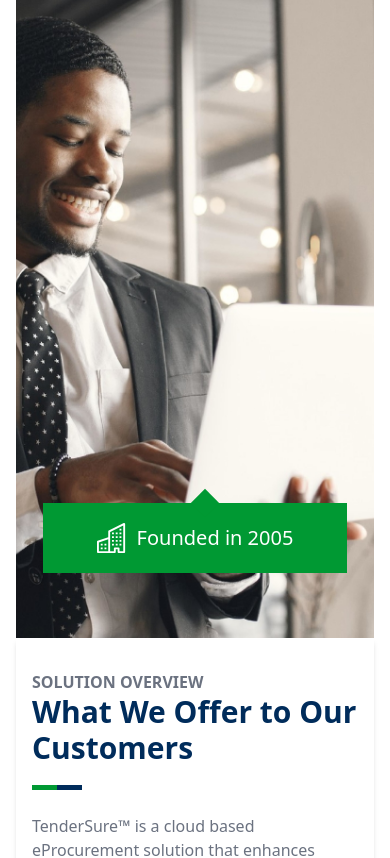
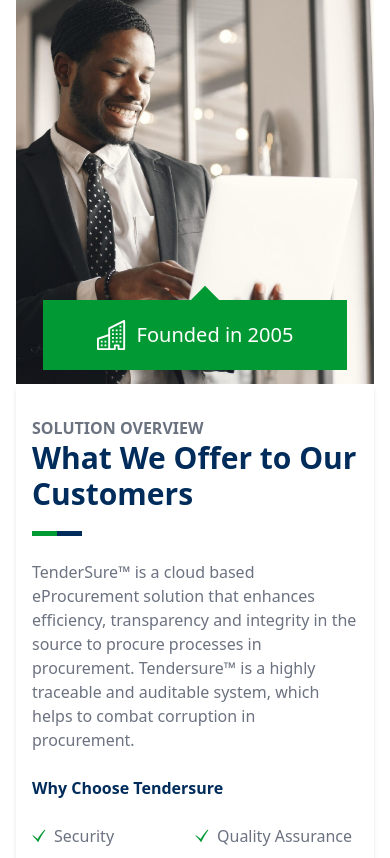
Before and after one commit to Tonyligogo/tendersure, a React (Vite) app: page / in a window 390 px wide. Shown: the part 3011-3869 px from the top of the page. Built offline with nearby package versions, Linux system fonts and the light colour scheme.

Commit message:
More changes

```diff
--- a/src/index.css
+++ b/src/index.css
@@ -187,7 +187,6 @@
 .founded-bg{
   background-image: url('../src/assets/man-holding-laptop.png');
   background-size: cover;
-  height: 80vh;
   background-position: center;
   position: relative;
 }
--- a/src/pages/Home.jsx
+++ b/src/pages/Home.jsx
@@ -152,7 +152,7 @@
         </div>
       </div>
       <div className="flex flex-col mt-10 mb-10 lg:mt-0 lg:flex-row items-center lg:gap-10 px-4 lg:px-20">
-        <div className="founded-bg w-full lg:flex-1">
+        <div className="founded-bg h-[50vh] lg:h-[80vh] w-full lg:flex-1">
         <div className="founded-banner top-[80%] lg:top-[93%] text-xl"> <BsBuildings className="text-3xl lg:text-4xl"/> Founded in 2005</div>
         </div>
         <div className="flex-[1.5] px-4 py-8 lg:px-0 lg:py-0 shadow-md lg:shadow-none">
```
